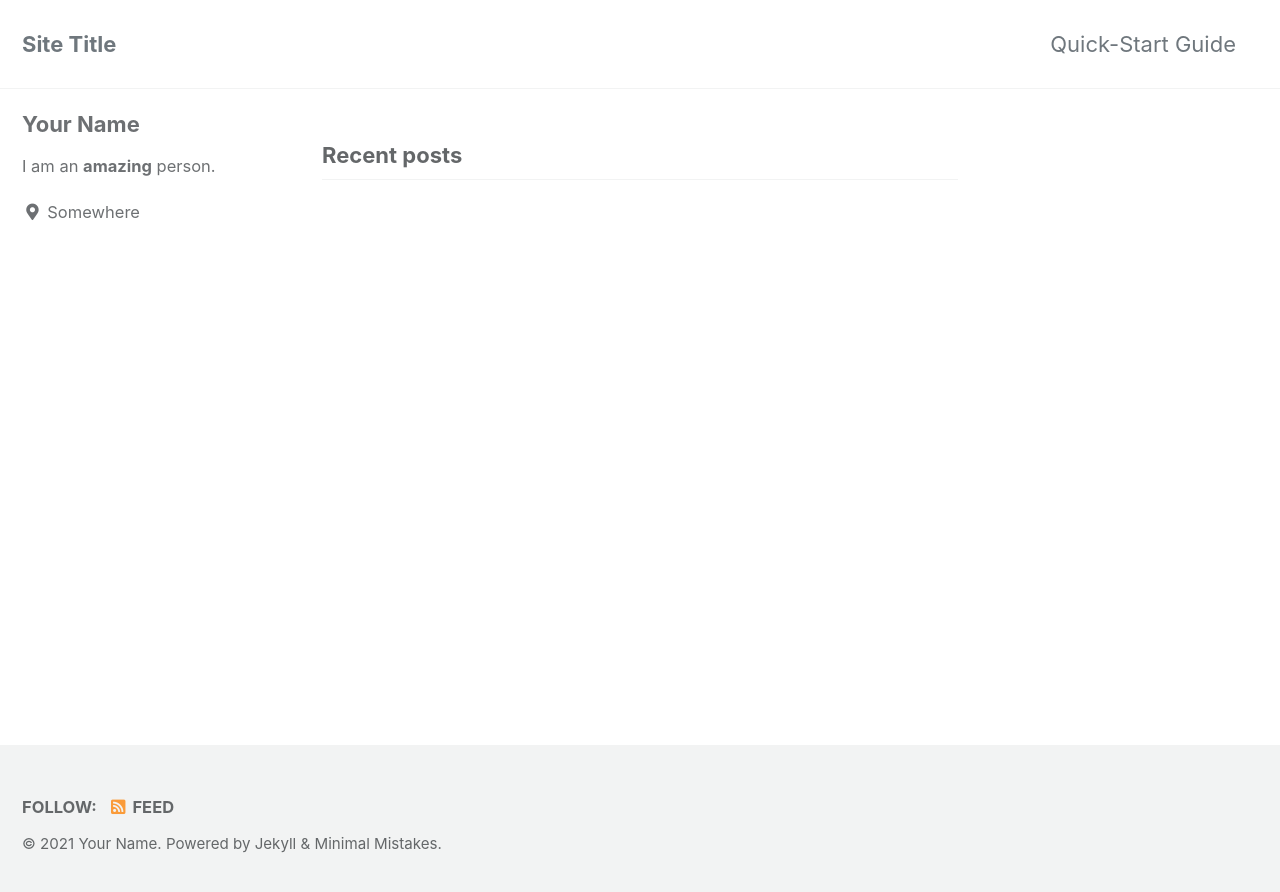
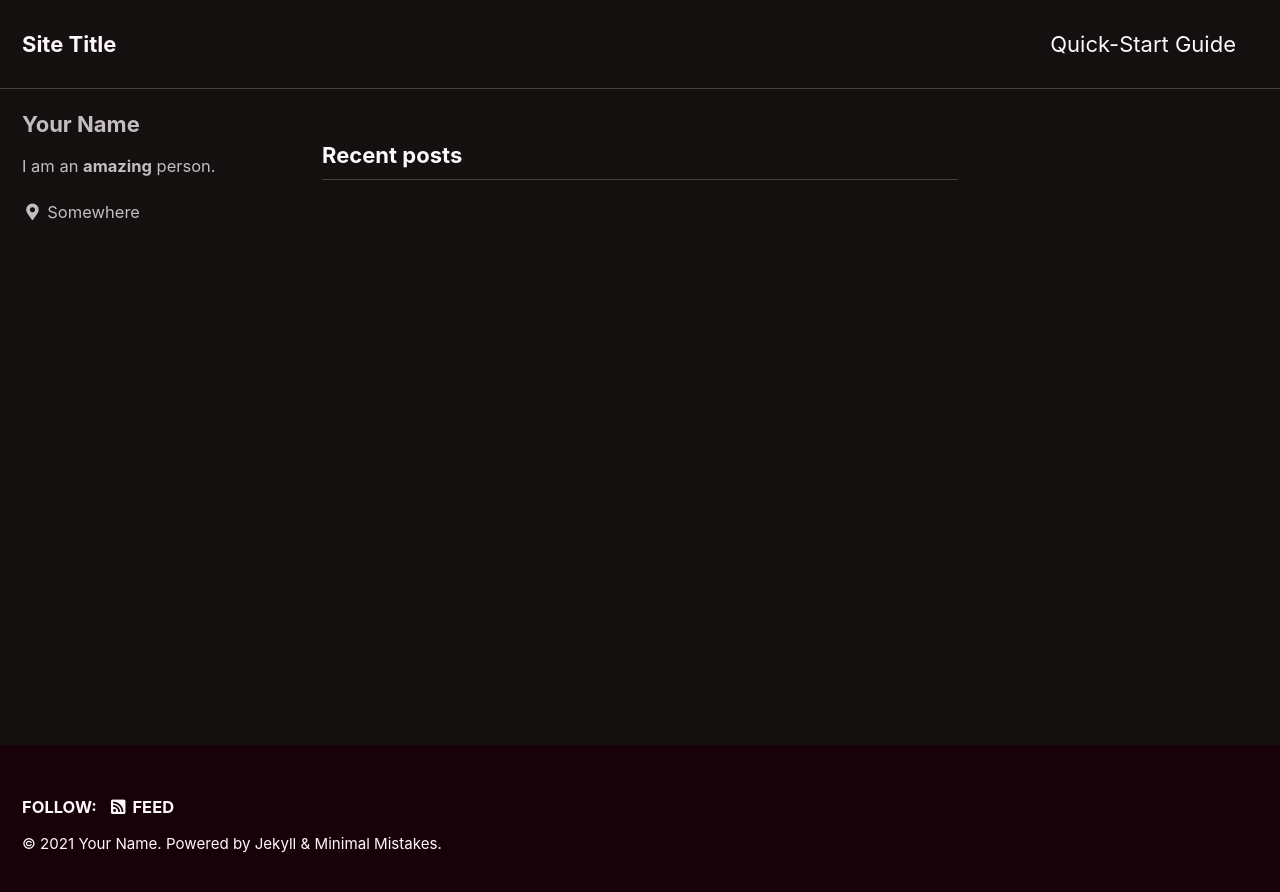
Before and after one commit to samjammy/ashaabrizvi.github.io, a Jekyll site: the page built from index.html, in a window 1280 px wide. Shown: the top 892 px of the page. Built offline with Jekyll 4.4.1, drawn with Linux system fonts in a browser that asks for light colours; cached includes are drawn as plain includes; the list of posts is cut into pages by our own code.

Commit message:
Update _config.yml

```diff
--- a/_config.yml
+++ b/_config.yml
@@ -12,7 +12,7 @@
 
 # theme                  : "minimal-mistakes-jekyll"
 # remote_theme           : "mmistakes/minimal-mistakes"
-minimal_mistakes_skin    : "default" # "air", "aqua", "contrast", "dark", "dirt", "neon", "mint", "plum", "sunrise"
+minimal_mistakes_skin    : "neon"
 
 # Site Settings
 locale                   : "en-US"
```
